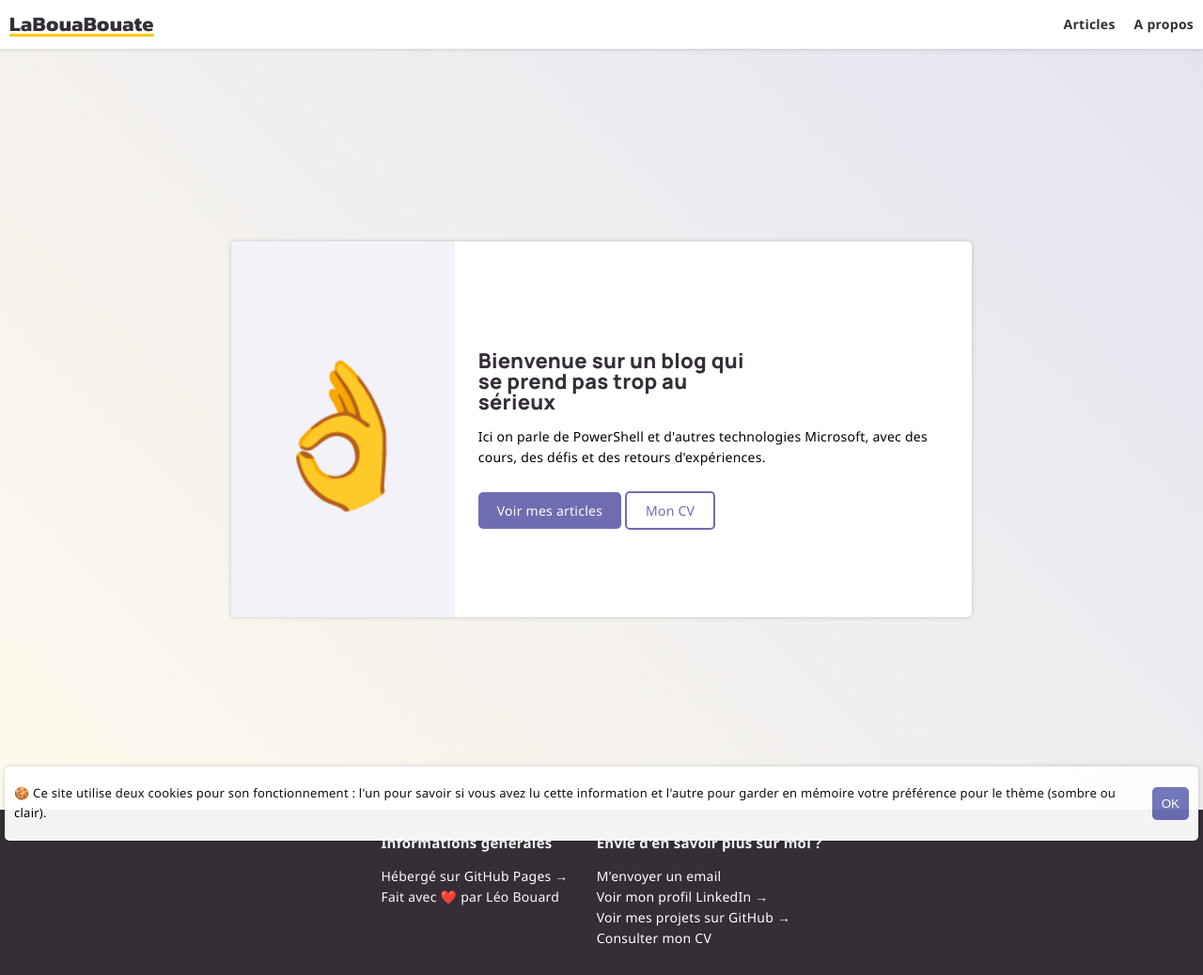
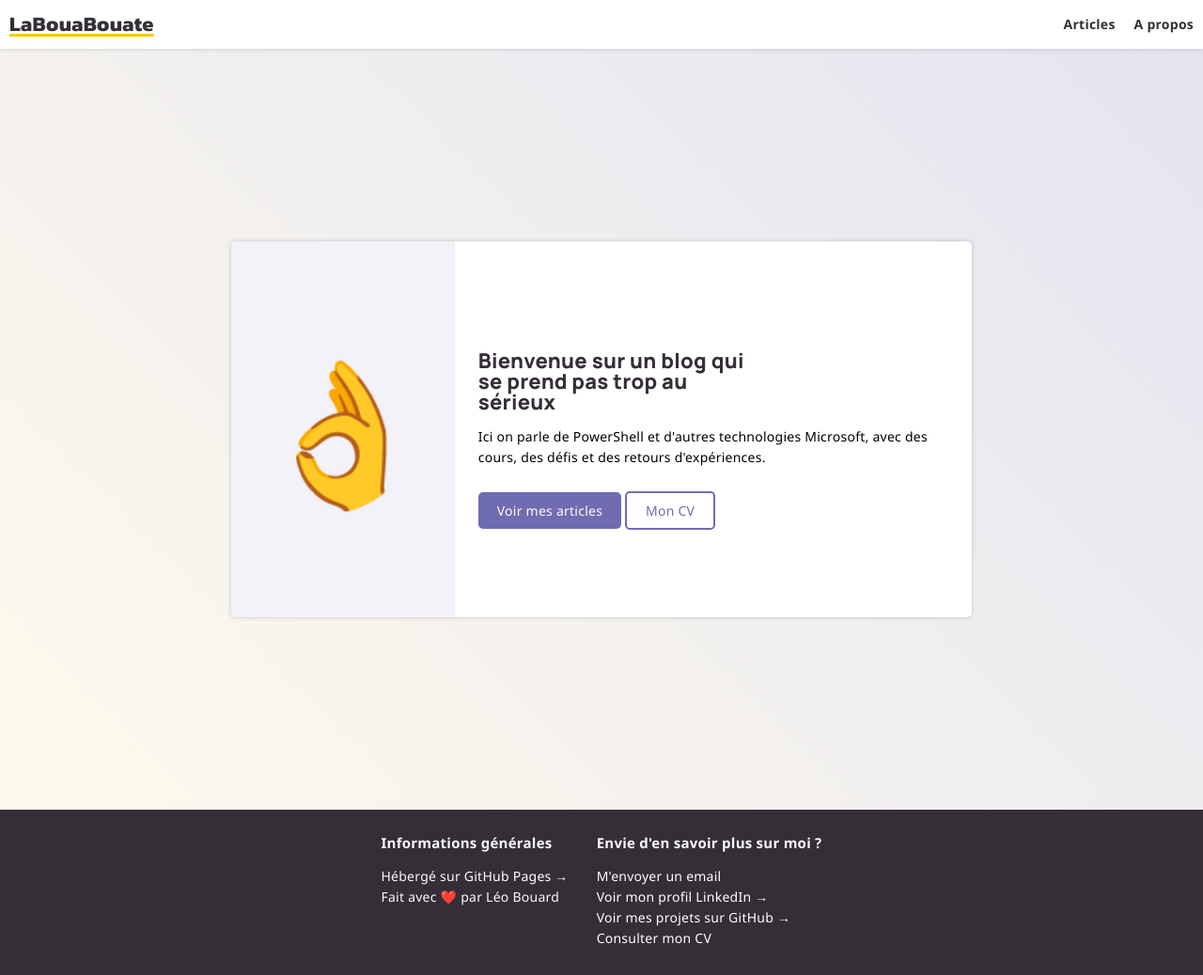
Before and after one commit to leobouard/leobouard.github.io, a Jekyll site: the page built from index.md, in a window 1280 px wide. Shown: the whole page at 94% size. Built offline with Jekyll 4.4.1, drawn with Linux system fonts in a browser that asks for light colours; some web fonts are replaced; our own code applies the rules of GitHub Pages for plain Markdown files.

Commit message:
Optimisation des performances

```diff
--- a/_layouts/default.html
+++ b/_layouts/default.html
@@ -7,18 +7,18 @@
     <meta name="viewport" content="width=device-width">
     <meta name="description" content="{{ page.description }}">
     {% seo %}
-    <link rel="stylesheet" href="{{ "/assets/css/style.css?v=" | append: site.github.build_revision | relative_url }}">
-    <link rel="stylesheet" href="{{ "/assets/css/posts.css?v=" | append: site.github.build_revision | relative_url }}">
-    <link rel="stylesheet" href="{{ "/assets/css/homepage.css?v=" | append: site.github.build_revision | relative_url }}">
-    {% if page.title == 'Léo Bouard' %}<link rel="stylesheet" href="{{ "/assets/css/cv.css?v=" | append: site.github.build_revision | relative_url }}">{% endif %}
+    <link rel="stylesheet" href="{{ "/assets/css/style.css?v=" | append: site.github.build_revision | relative_url }}" media="screen">
+    <link rel="stylesheet" href="{{ "/assets/css/posts.css?v=" | append: site.github.build_revision | relative_url }}" media="screen">
+    <link rel="stylesheet" href="{{ "/assets/css/homepage.css?v=" | append: site.github.build_revision | relative_url }}" media="screen">
+    {% if page.title == 'Léo Bouard' %}<link rel="stylesheet" href="{{ "/assets/css/cv.css?v=" | append: site.github.build_revision | relative_url }}" media="screen">{% endif %}
     <link rel="shortcut icon" type="image/x-icon" href="/assets/images/favicon.ico">
     <link rel="preconnect" href="https://fonts.googleapis.com">
     <link rel="preconnect" href="https://fonts.gstatic.com" crossorigin>
     <link rel="preload" href="https://fonts.googleapis.com/css2?family=Kanit:wght@700&family=Poppins&display=swap" as="style" onload="this.onload=null;this.rel='stylesheet'">
     <link rel="preload" href="https://fonts.googleapis.com/css2?family=Martian+Mono&family=Poppins&display=swap" as="style" onload="this.onload=null;this.rel='stylesheet'">
     <link rel="preload" href="https://fonts.googleapis.com/css2?family=Manrope:wght@700;800&display=swap" as="style" onload="this.onload=null;this.rel='stylesheet'">
-    <script rel="preload" src="/assets/js/checkCookie.js"></script>
-    <script rel="preload" src="/assets/js/setCookie.js"></script>
+    <!-- <script rel="preload" src="/assets/js/checkCookie.js"></script> -->
+    <!-- <script rel="preload" src="/assets/js/setCookie.js"></script> -->
     <noscript>
       <link rel="stylesheet" href="https://fonts.googleapis.com/css2?family=Kanit:wght@700&family=Poppins&display=swap">
       <link rel="stylesheet" href="https://fonts.googleapis.com/css2?family=Martian+Mono&family=Poppins&display=swap">
@@ -34,10 +34,10 @@
     </header>
     <main {% if page.title == "Accueil" %} style="background: linear-gradient(45deg, #FEFAEC, #E4E4F1);" {% endif %}>
       {{ content }}
-      <div class="cookieInfo" id="cookieInfo">
+      <!-- <div class="cookieInfo" id="cookieInfo">
         <p>🍪 Ce site utilise deux cookies pour son fonctionnement : l'un pour savoir si vous avez lu cette information et l'autre pour garder en mémoire votre préférence pour le thème (sombre ou clair).</p>
         <button id="cookie" onclick="setCookie()">OK</button>
-      </div>
+      </div> -->
     </main>
     <footer>
       <div>
```
